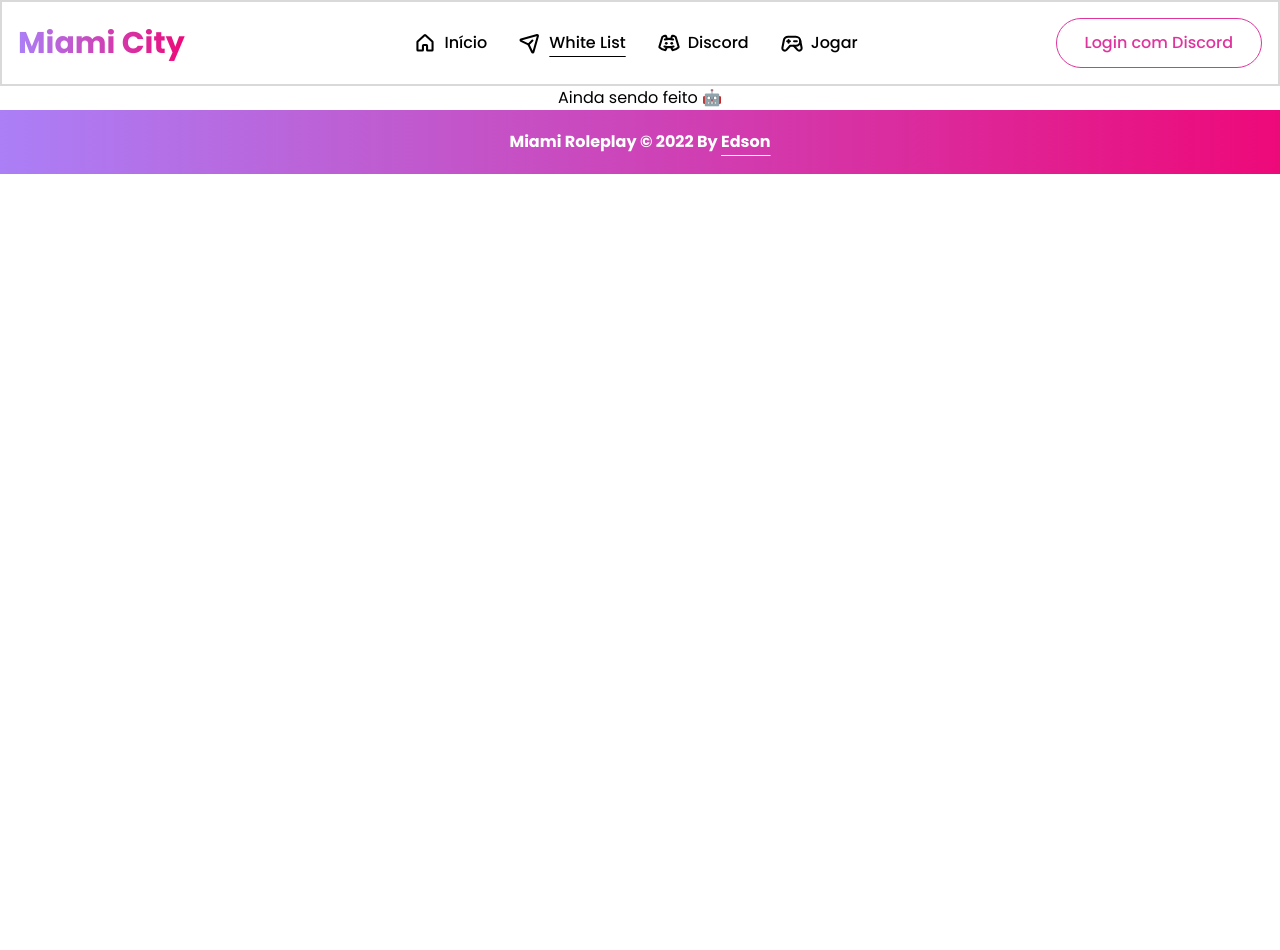
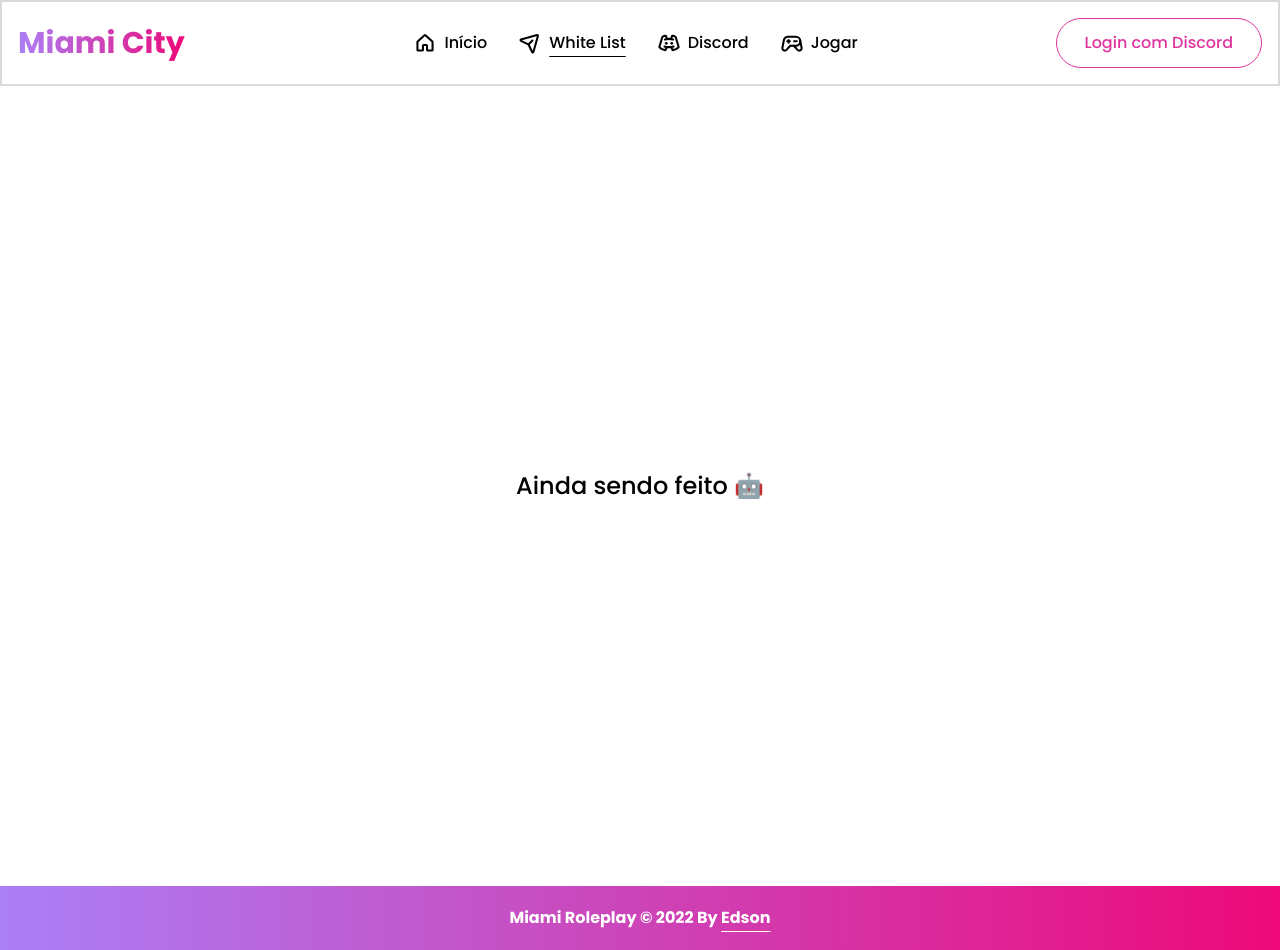
Before and after one commit to edsonjaguiar/roleplay-web, a Next.js app: page /whitelist in a window 1280 px wide. Before the commit the page ends 800 px from the top, so only its background shows below. Built offline with nearby package versions, Linux system fonts and the light colour scheme; no server answers.

Commit message:
chore: Aligning the white list route text in the center of the page

```diff
--- a/package.json
+++ b/package.json
@@ -31,7 +31,6 @@
         "next-auth": "^4.17.0",
         "phosphor-react": "^1.4.1",
         "react": "18.2.0",
-        "react-copy-to-clipboard": "^5.1.0",
         "react-dom": "18.2.0",
         "react-lottie": "^1.2.3",
         "typescript": "4.9.3"
--- a/src/pages/whitelist.tsx
+++ b/src/pages/whitelist.tsx
@@ -1,7 +1,7 @@
 export default function WhiteList() {
     return (
-        <div className="flex items-center justify-center">
-            <h1>Ainda sendo feito 🤖</h1>
+        <div className="flex w-full h-[100vh] items-center justify-center">
+            <h1 className="text-2xl font-medium">Ainda sendo feito 🤖</h1>
         </div>
     );
 }
```
Also changed, not shown: 1 other file (tests, documents, lock files or other folders).
